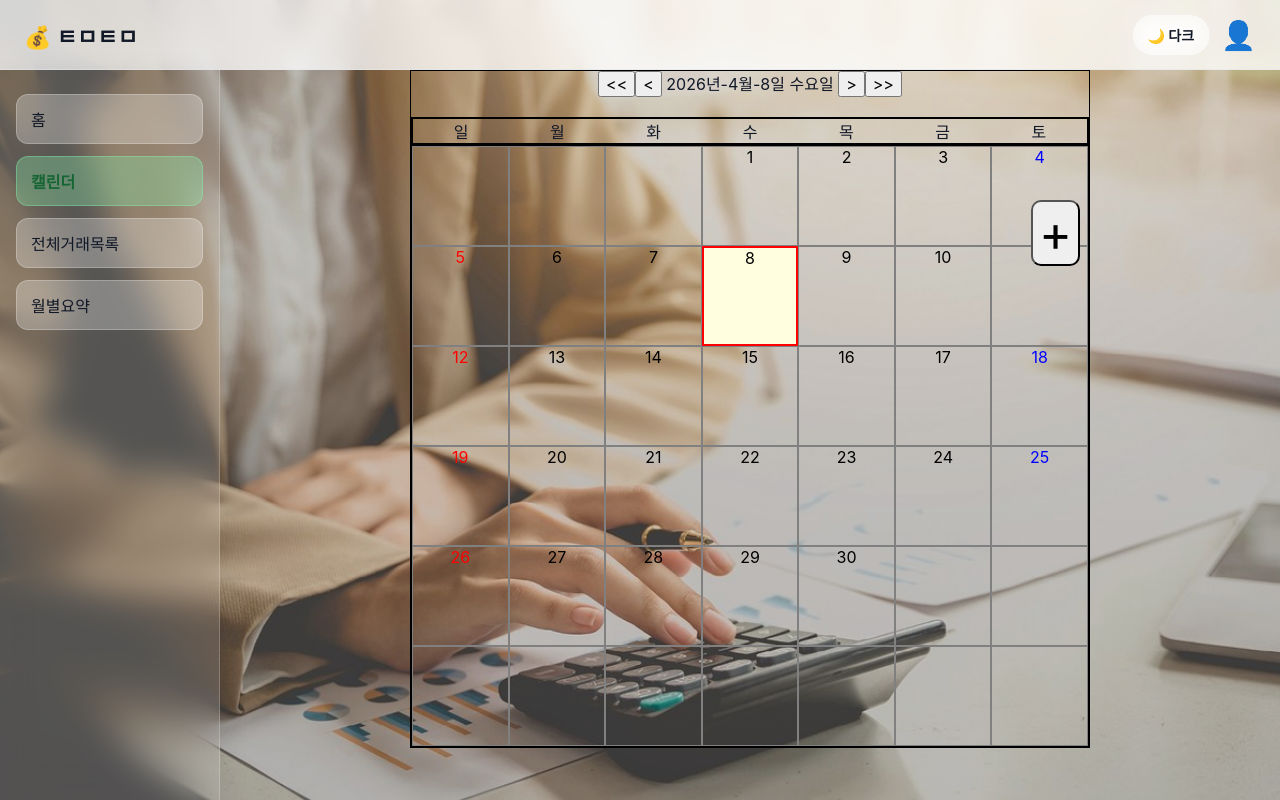
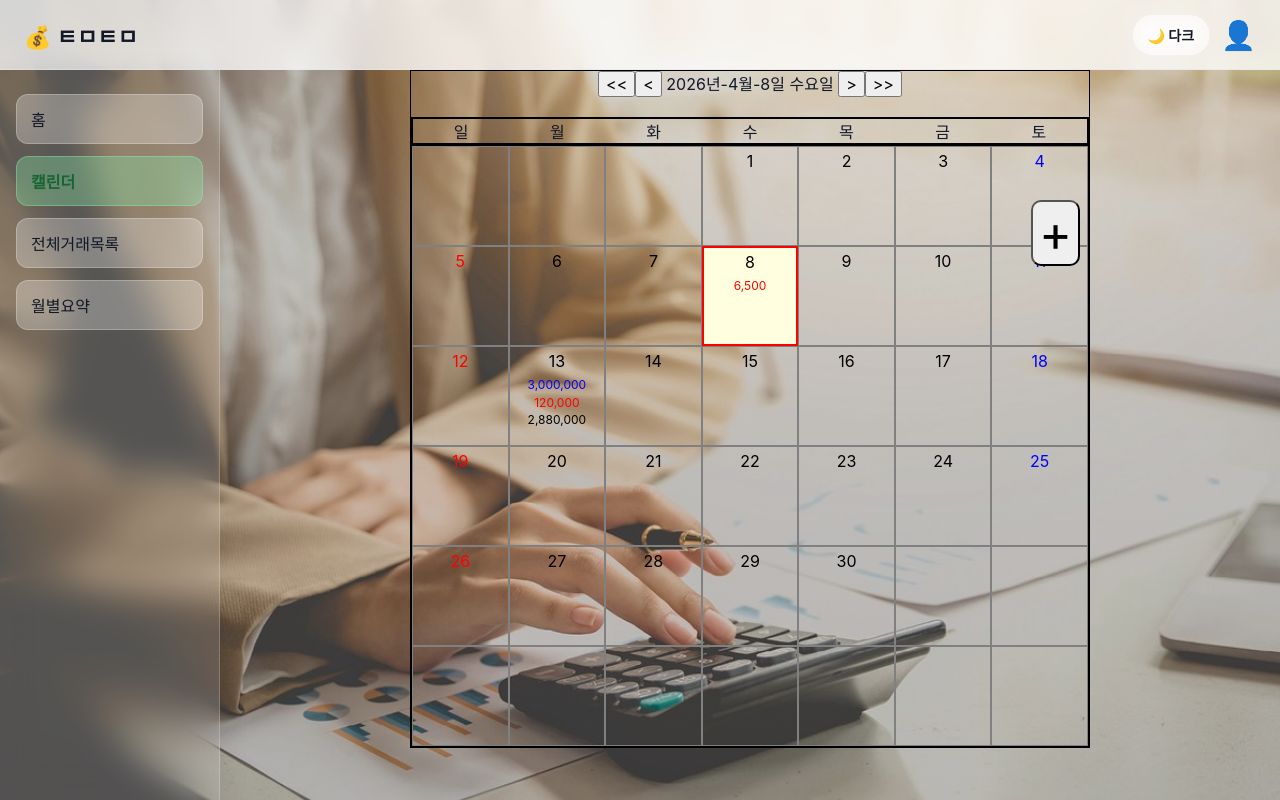
Before and after one commit to timotemi/tmtm-skeleton, a Vue app: page /calendar in a window 1280 px wide. Built offline with nearby package versions, Linux system fonts and the light colour scheme; data requests are answered from the project's data file.

Commit message:
feat: 메인 달력 일자 수입, 지출, 합계표기 완료

```diff
--- a/db.json
+++ b/db.json
@@ -49,6 +49,26 @@
       "amount": 120000,
       "content": "보험료 납부 예정",
       "status": "planned"
+    },
+    {
+      "id": 5,
+      "userId": 3,
+      "date": "2026-04-13",
+      "type": "income",
+      "category": "상여금",
+      "amount": 500000,
+      "content": "",
+      "status": "planned"
+    },
+    {
+      "id": 6,
+      "userId": 3,
+      "date": "2026-04-13",
+      "type": "income",
+      "category": "급여",
+      "amount": 2500000,
+      "content": "",
+      "status": "planned"
     }
   ]
 }
--- a/src/views/CalendarView.vue
+++ b/src/views/CalendarView.vue
@@ -51,16 +51,51 @@
               :key="index"
               @click="selectDate(item)"
               :style="{
-                /* border: '1px solid gray', 5-4 반복되는 div칸에 값 비교후 적용 */
                 height: '100px',
                 textAlign: 'center',
                 boxSizing: 'border-box',
                 color: getDayColor(index),
                 backgroundColor: isToday(item) ? 'lightyellow' : null,
                 border: isSelected(item) ? '2px solid red' : '1px solid gray',
+                padding: '4px',
               }"
             >
-              <div>{{ item }}</div>
+              <div style="font-size: 16px">
+                {{ item }}
+              </div>
+
+              <div
+                v-if="item"
+                style="
+                  margin-top: 6px;
+                  font-size: 12px;
+                  line-height: 1.3;
+                  display: flex;
+                  flex-direction: column;
+                  align-items: center;
+                  gap: 2px;
+                "
+              >
+                <!-- 8-2. 달력의 일 (item) 한칸에 보여줄 수입, 지출
+                 숫자 형식지정 (format) -->
+                <div v-if="getIncomeAmountByDate(item) > 0" style="color: blue">
+                  {{ formatNumber(getIncomeAmountByDate(item)) }}
+                </div>
+
+                <div v-if="getExpenseAmountByDate(item) > 0" style="color: red">
+                  {{ formatNumber(getExpenseAmountByDate(item)) }}
+                </div>
+
+                <!-- 8-3.합계 표시 조건 수입,지출 모두 존재할때만 합계 보여주기  -->
+                <div
+                  v-if="
+                    getIncomeAmountByDate(item) > 0 &&
+                    getExpenseAmountByDate(item) > 0
+                  "
+                >
+                  {{ formatNumber(getTotalAmountByDate(item)) }}
+                </div>
+              </div>
             </div>
           </div>
         </div>
@@ -123,13 +158,56 @@
             {{ selectedDate.getMonth() + 1 }}월 {{ selectedDate.getDate() }}일
             상세내역
           </h3>
+          <button @click="">+</button>
           <button @click="isDetailModalOpen = false">닫기</button>
         </div>
 
         <div v-for="item in selectedTransactions" :key="item.id">
-          <span
-            >{{ item.category }}, {{ item.content }}, {{ item.amount }}원</span
-          >
+          <div v-if="editingId !== item.id">
+            <span>
+              {{ item.category }}, {{ item.content }},
+              {{ formatNumber(item.amount) }}원
+            </span>
+          </div>
+
+          <div v-else style="display: flex; gap: 6px; align-items: center">
+            <input
+              v-model="editForm.category"
+              type="text"
+              style="width: 80px"
+            />
+            <input
+              v-model="editForm.content"
+              type="text"
+              style="width: 120px"
+            />
+            <input
+              v-model.number="editForm.amount"
+              type="number"
+              style="width: 100px"
+            />
+          </div>
+          <!-- 10-1. 삭제 수정 버튼만들기  -->
+          <div v-if="editingId !== item.id">
+            <button @click="startEdit(item)">수정</button>
+            <button @click="deleteTransaction(item.id)">삭제</button>
+          </div>
+
+          <div v-else>
+            <button @click="saveEdit(item.id)">저장</button>
+            <button @click="cancelEdit">취소</button>
+          </div>
+        </div>
+        <div style="margin-top: 20px">
+          <div v-if="selectedIncomeTotal > 0">
+            수입 {{ selectedIncomeTotal }}원
+          </div>
+          <div v-if="selectedExpenseTotal > 0">
+            지출 {{ selectedExpenseTotal }}원
+          </div>
+          <div v-if="selectedIncomeTotal > 0 && selectedExpenseTotal > 0">
+            합계 {{ selectedTotal }}원
+          </div>
         </div>
       </div>
     </div>
@@ -313,10 +391,123 @@ const getTransactions = async () => {
     console.log(error);
   }
 };
-
 onMounted(() => {
   getTransactions();
 });
+
+// 8-1. 날짜별 수입/지출/합계 계산 함수
+// 날짜 문자열 만들기
+const getDateStringByItem = (item) => {
+  if (!item) return '';
+
+  const dateObj = new Date(year.value, month.value, item);
+  return formatDate(dateObj);
+};
+
+// 수입 합계
+const getIncomeAmountByDate = (item) => {
+  if (!item) return 0;
+
+  const targetDate = getDateStringByItem(item);
+
+  return transactions.value
+    .filter((tx) => tx.date === targetDate && tx.type === 'income')
+    .reduce((sum, tx) => sum + tx.amount, 0);
+};
+
+// 지출 합계
+const getExpenseAmountByDate = (item) => {
+  if (!item) return 0;
+
+  const targetDate = getDateStringByItem(item);
+
+  return transactions.value
+    .filter((tx) => tx.date === targetDate && tx.type === 'expense')
+    .reduce((sum, tx) => sum + tx.amount, 0);
+};
+
+// 합계 (수입 - 지출)
+const getTotalAmountByDate = (item) => {
+  return getIncomeAmountByDate(item) - getExpenseAmountByDate(item);
+};
+// 숫자 표시 형식 지정 #,### 1,234
+const formatNumber = (num) => {
+  return num.toLocaleString();
+};
+
+// 9-1. 상세 모달 내역 삭제
+const deleteTransaction = async (id) => {
+  if (!confirm('삭제하시겠습니까?')) return; // 안전 장치
+  try {
+    await axios.delete(`http://localhost:3000/transactions/${id}`); // 삭제
+
+    await getTransactions(); // 삭제 후 목록 다시 불러오기
+
+    const targetDate = formatDate(selectedDate.value);
+
+    selectedTransactions.value = transactions.value.filter((item) => {
+      return item.date === targetDate;
+    });
+
+    if (selectedTransactions.value.length === 0) {
+      isDetailModalOpen.value = false;
+    }
+  } catch (error) {
+    console.log('거래내역 삭제 실패');
+    console.log(error);
+  }
+};
+
+// 10-2. prompt 방식으로 거래 수정
+const editingId = ref(null);
+
+const editForm = ref({
+  category: '',
+  content: '',
+  amount: 0,
+});
+const startEdit = (item) => {
+  editingId.value = item.id;
+  editForm.value = {
+    category: item.category,
+    content: item.content,
+    amount: item.amount,
+  };
+};
+const cancelEdit = () => {
+  editingId.value = null;
+  editForm.value = {
+    category: '',
+    content: '',
+    amount: 0,
+  };
+};
+const saveEdit = async (id) => {
+  try {
+    await axios.patch(`http://localhost:3000/transactions/${id}`, {
+      category: editForm.value.category,
+      content: editForm.value.content,
+      amount: Number(editForm.value.amount),
+    });
+
+    await getTransactions();
+
+    const targetDate = formatDate(selectedDate.value);
+    selectedTransactions.value = transactions.value.filter((tx) => {
+      return tx.date === targetDate;
+    });
+
+    editingId.value = null;
+    editForm.value = {
+      category: '',
+      content: '',
+      amount: 0,
+    };
+  } catch (error) {
+    console.log('거래내역 수정 실패');
+    console.log(error);
+  }
+};
 </script>
 
 <style scoped>
```
